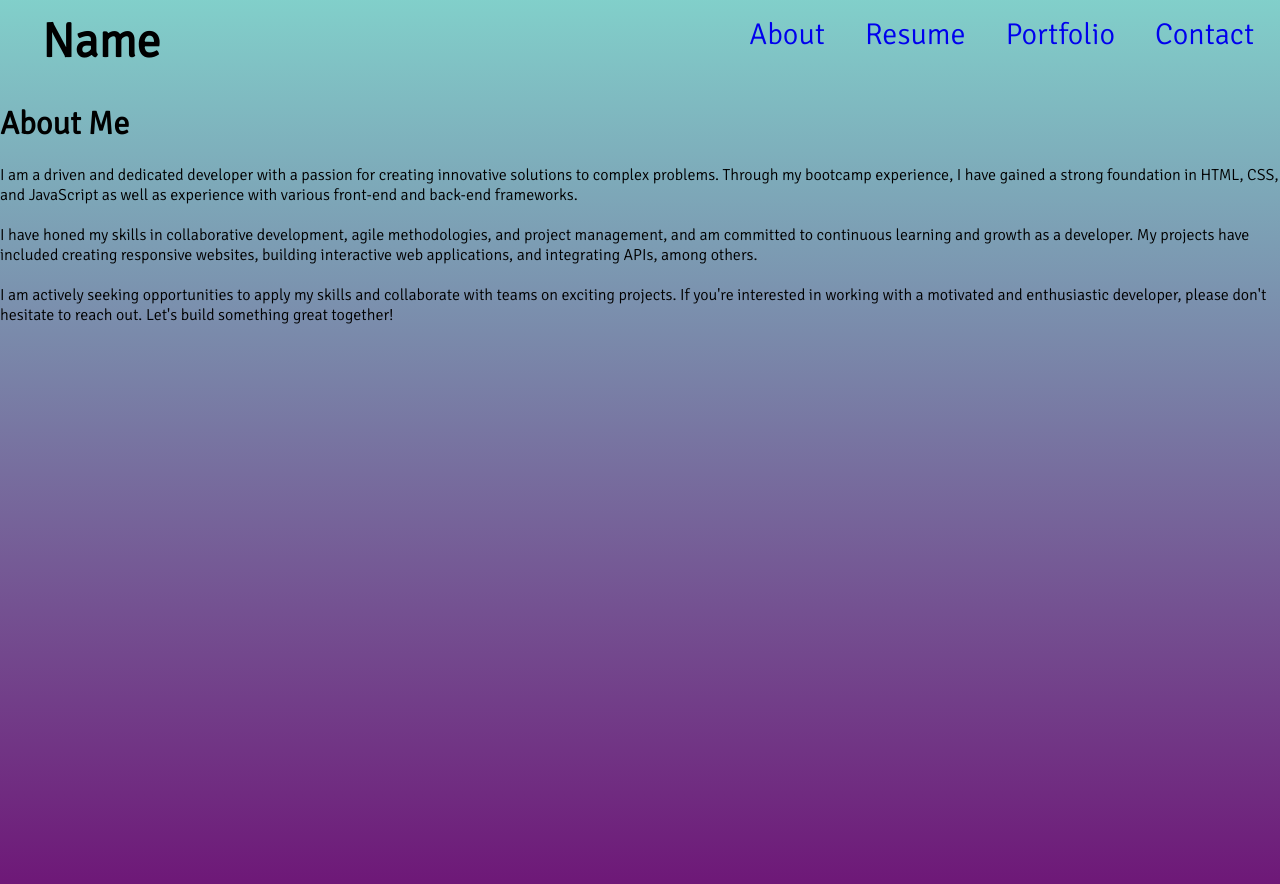
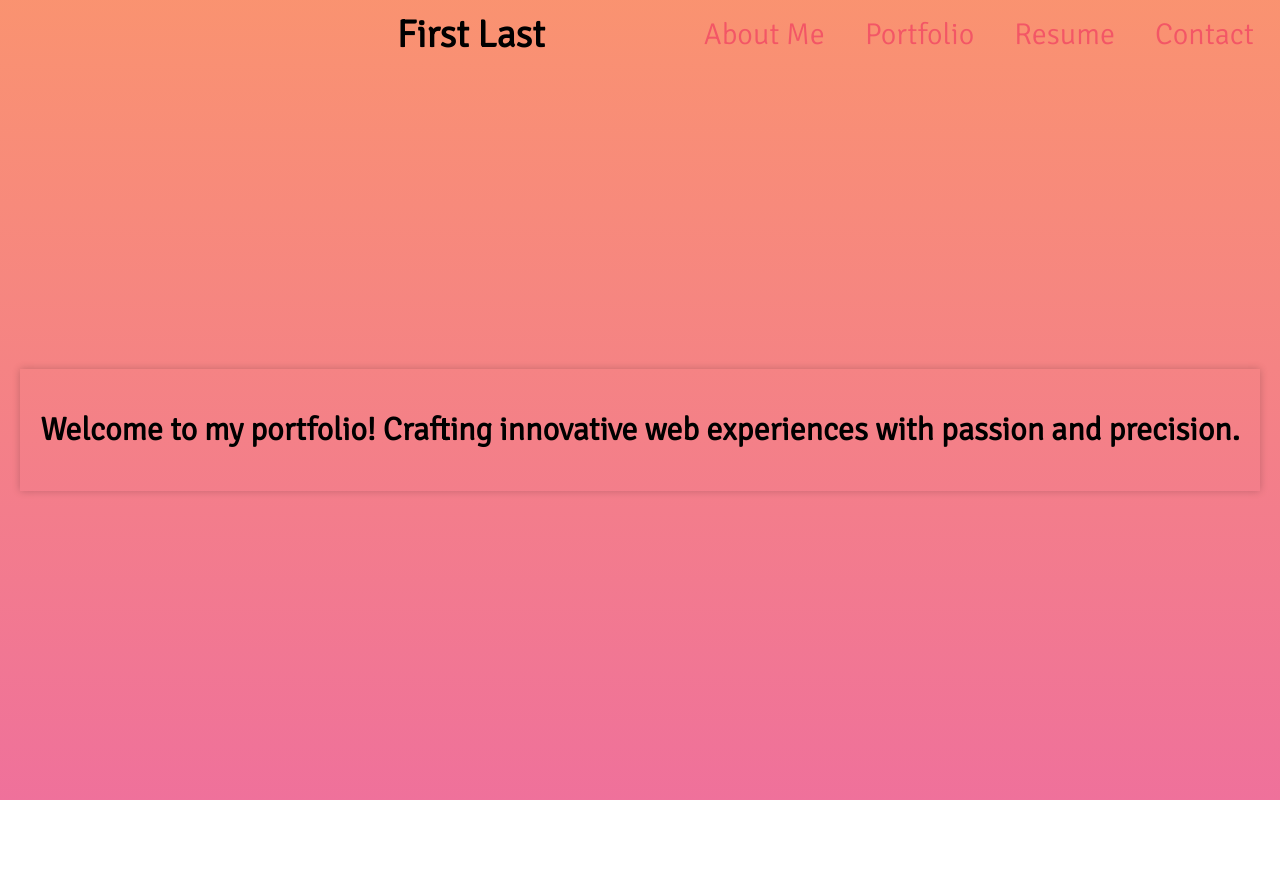
Before and after one commit to brenda255/react-portfolio, a React (Create React App) app: page / in a window 1280 px wide. Shown: the top 884 px of the page. After the commit the page ends 800 px from the top, so only its background shows below. Built offline with nearby package versions, Linux system fonts and the light colour scheme.

Commit message:
added styling, updated pages, added new page

```diff
--- a/src/components/NavTabs.js
+++ b/src/components/NavTabs.js
@@ -4,45 +4,41 @@ import "./style.css";
 function NavTabs({ currentPage, handlePageChange }) {
   return (
     <div className='header'>
-      {/* <div className='name'>Brenda</div> */}
     <ul className="nav-tabs">
-    <div className="name">Name</div>
+    <div className="name fade-in">First Last</div>
       <li className="nav-item">
       <a
           href="#about"
           onClick={() => handlePageChange('About')}
-          // This is a conditional (ternary) operator that checks to see if the current page is "Resume"
-          // If it is, we set the current page to 'nav-link-active', otherwise we set it to 'nav-link'
           className={currentPage === 'About' ? 'nav-link active aboutColor' : 'nav-link'}
         >
-          About
-        </a>
-      </li>
-      <li className="nav-item">
-        <a
-          href="#resume"
-          onClick={() => handlePageChange('Resume')}
-          // Check to see if the currentPage is `Resume`, and if so we use the active link class from bootstrap. Otherwise, we set it to a normal nav-link
-          className={currentPage === 'Resume' ? 'nav-link active' : 'nav-link'}
-        >
-          Resume
+          About Me
         </a>
       </li>
       <li className="nav-item">
         <a
           href="#portfolio"
           onClick={() => handlePageChange('Portfolio')}
-          // Check to see if the currentPage is `Portfolio`, and if so we use the active link class from bootstrap. Otherwise, we set it to a normal nav-link
           className={currentPage === 'Portfolio' ? 'nav-link active' : 'nav-link'}
         >
           Portfolio
         </a>
       </li>
+
+      <li className="nav-item">
+        <a
+          href="#resume"
+          onClick={() => handlePageChange('Resume')}
+          className={currentPage === 'Resume' ? 'nav-link active' : 'nav-link'}
+        >
+          Resume
+        </a>
+      </li>
+
       <li className="nav-item">
         <a
           href="#contact"
           onClick={() => handlePageChange('Contact')}
-          // Check to see if the currentPage is `Contact`, and if so we use the active link class from bootstrap. Otherwise, we set it to a normal nav-link
           className={currentPage === 'Contact' ? 'nav-link active' : 'nav-link'}
         >
           Contact
@@ -53,4 +49,5 @@ function NavTabs({ currentPage, handlePageChange }) {
   );
 }
 
+
 export default NavTabs;
--- a/src/components/PortfolioContainer.js
+++ b/src/components/PortfolioContainer.js
@@ -4,12 +4,17 @@ import About from './pages/About';
 import Resume from './pages/Resume';
 import Portfolio from './pages/Portfolio';
 import Contact from './pages/Contact';
+import Greeting from './pages/Greeting';
 
 export default function PortfolioContainer() {
-  const [currentPage, setCurrentPage] = useState('About');
+  const [currentPage, setCurrentPage] = useState('Greeting');
 
   // This method is checking to see what the value of `currentPage` is. Depending on the value of currentPage, we return the corresponding component to render.
   const renderPage = () => {
+
+    if (currentPage === 'Greeting') {
+      return <Greeting />;
+    }
     if (currentPage === 'About') {
       return <About />;
     }
--- a/src/components/pages/About.js
+++ b/src/components/pages/About.js
@@ -1,6 +1,6 @@
 import React from 'react';
 import "../style.css"
-export default function Resume() {
+export default function About() {
   return (
     <div className='about'>
       <h1>About Me</h1>
--- a/src/components/pages/Contact.js
+++ b/src/components/pages/Contact.js
@@ -5,7 +5,7 @@ export default function Contact() {
   return (
     <div className='contact'>
     <div className='form'>
-      <h1>Contact Page</h1>
+      <h1>Contact Me!</h1>
       <p>
         Feel free to contact me with the form below &#128522;
               </p>
--- /dev/null
+++ b/src/components/pages/Greeting.js
@@ -0,0 +1,9 @@
+import React from 'react';
+import "../style.css"
+export default function Greeting() {
+  return (
+    <div className='greeting'>
+      <h1>Welcome to my portfolio! Crafting innovative web experiences with passion and precision.</h1>
+    </div>
+  );
+}
--- a/src/components/style.css
+++ b/src/components/style.css
@@ -1,22 +1,43 @@
 @import url('https://fonts.googleapis.com/css2?family=Signika:wght@300&display=swap');
 
-*{
-font-family: 'Signika', sans-serif;
+* {
+    font-family: 'Signika', sans-serif;
 }
+
 
 body {
     margin: 0;
     padding: 0;
 
-    background: hsla(295, 71%, 27%, 1);
+    background: hsla(340, 80%, 69%, 1);
 
-    background: linear-gradient(90deg, hsla(295, 71%, 27%, 1) 0%, hsla(176, 45%, 66%, 1) 100%);
+    background: linear-gradient(90deg, hsla(340, 80%, 69%, 1) 0%, hsla(15, 93%, 71%, 1) 100%);
 
-    background: -moz-linear-gradient(90deg, hsla(295, 71%, 27%, 1) 0%, hsla(176, 45%, 66%, 1) 100%);
+    background: -moz-linear-gradient(90deg, hsla(340, 80%, 69%, 1) 0%, hsla(15, 93%, 71%, 1) 100%);
 
-    background: -webkit-linear-gradient(90deg, hsla(295, 71%, 27%, 1) 0%, hsla(176, 45%, 66%, 1) 100%);
+    background: -webkit-linear-gradient(90deg, hsla(340, 80%, 69%, 1) 0%, hsla(15, 93%, 71%, 1) 100%);
 
-    filter: progid: DXImageTransform.Microsoft.gradient( startColorstr="#701478", endColorstr="#83D0CB", GradientType=1 );
+    filter: progid: DXImageTransform.Microsoft.gradient(startColorstr="#ef709b", endColorstr="#fa9372", GradientType=1);
+    height: 100vh;
+}
+
+.greeting {
+    width: fit-content;
+    height: fit-content;
+    margin: 300px auto;
+    padding: 20px;
+    box-shadow: 0 0 8px rgba(0, 0, 0, 0.2);
+    display: flex;
+    justify-content: center;
+    align-items: center;
+    transition: transform 0.6s ease-in-out;
+}
+
+.greeting:hover {
+    transform: scale(1.05);
+}
+
+.greeting h1 {
 }
 
 .header {
@@ -28,16 +49,27 @@ body {
 
 .name {
     display: flex;
-    font-size: 48px;
+    font-size: 38px;
     font-weight: 900;
-    padding: 4px 32px;
-    margin-right: auto;
-  }
+    padding-left: 20%;
+    margin: auto;
+    opacity: 0;
+    animation: fade-in 3s ease-in-out forwards;
+}
+@keyframes fade-in {
+    0% {
+      opacity: 0;
+      transform: translateY(-35px);
+    }
+    100% {
+      opacity: 1;
+      transform: translateY(0);
+    }
+}
 
 .nav-tabs {
     display: flex;
     justify-content: flex-end;
-    /* gap: 14px; */
     font-size: 30px;
     width: 100%;
 }
@@ -73,6 +105,13 @@ a {
     text-align: center;
 }
 
-.about, .resume, .portfolio, .contact {
+.about,
+.resume,
+.portfolio,
+.contact {
     height: 100vh;
 }
+
+.nav-link {
+    color: #F35666;
+}
```
